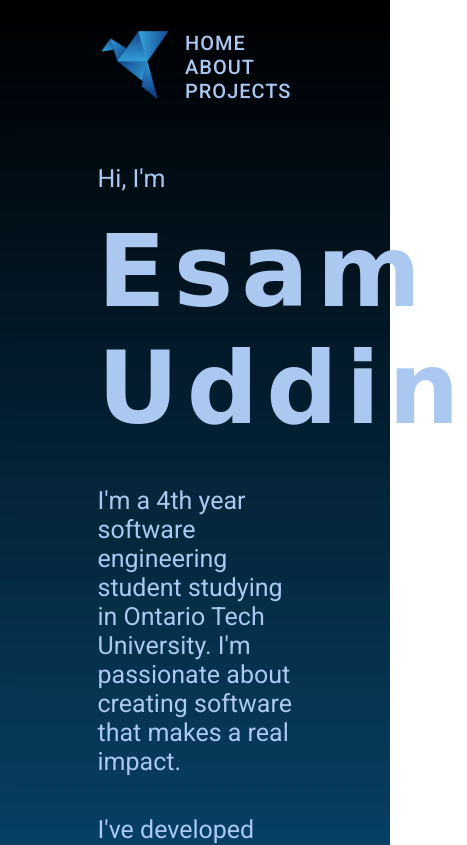
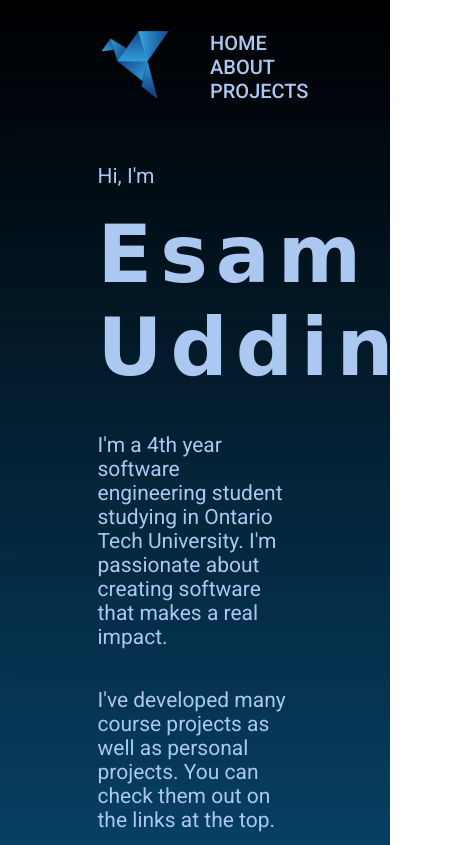
Before and after one commit to esam191/esam191.github.io, a plain HTML site: page index.html in a window 390 px wide. Shown: the top 845 px of the page, 467 px wide, since content can reach past the window. Drawn offline with Linux system fonts and the light colour scheme; a web font is replaced by a local one.

Commit message:
added responsiveness

```diff
--- a/index.html
+++ b/index.html
@@ -13,9 +13,9 @@
         <header>
             <a href="#"><img src="images/logo.png" class="logo"></a>
             <div class="nav-bar">
-                <a href="#" class="w3-bar-item w3-button w3-hover-blue">HOME</a>
-                <a href="#" class="w3-bar-item w3-button w3-hover-blue">ABOUT</a>
-                <a href="#" class="w3-bar-item w3-button w3-hover-blue">PROJECTS</a>
+                <a href="#">HOME</a>
+                <a href="#">ABOUT</a>
+                <a href="#">PROJECTS</a>
             </div>
         </header>
         <div class="content">
@@ -39,7 +39,5 @@
             </div>
         </div>
     </section>
-
-
 </body>
 </html>
--- a/style.css
+++ b/style.css
@@ -22,21 +22,17 @@ header{
     width: 100%;
     padding: 30px 100px;
     display: flex;
-    justify-content: space-between;
+    justify-content:space-between;
     align-items: center;
 }
 header .nav-bar a{
     font-weight: 500;
-    letter-spacing: 1px;
-    padding: 3px 15px;
+    padding: 3px 30px;
     transition: 0.3s;
     font-size: 20px;
     color: rgb(170, 200, 240);
     text-decoration: none;
     border-radius: 2px;
-}
-header .nav-bar a:not(:last-child){
-    margin-right: 20px;
 }
 header .nav-bar a:hover{
     background: #0066cc;
@@ -47,7 +43,7 @@ header .logo{
 }
 .content{
     color: rgb(170, 200, 240);
-    max-width: 750px;
+    max-width: 700px;
     width: 50%;
     margin: 30px auto;
 }
@@ -70,7 +66,26 @@ header .logo{
     font-size: 70px;
     color: rgb(170, 200, 240);
 }
-
 .content .icons a:not(:last-child){
     margin-right: 30px;
 }
+@media (max-width:1060px){
+    header .nav-bar a{
+        margin-left: 10px;
+        margin-right: 10px;
+    }
+    .content .info h1{
+        font-size: 90px;
+    }
+    .content .info p{
+        font-size: 23px;
+    }
+}
+@media (max-width:970px){
+    .content .info p{
+        font-size: 21px;
+    }
+    .content .info h1{
+        font-size: 80px;
+    }
+}
```
